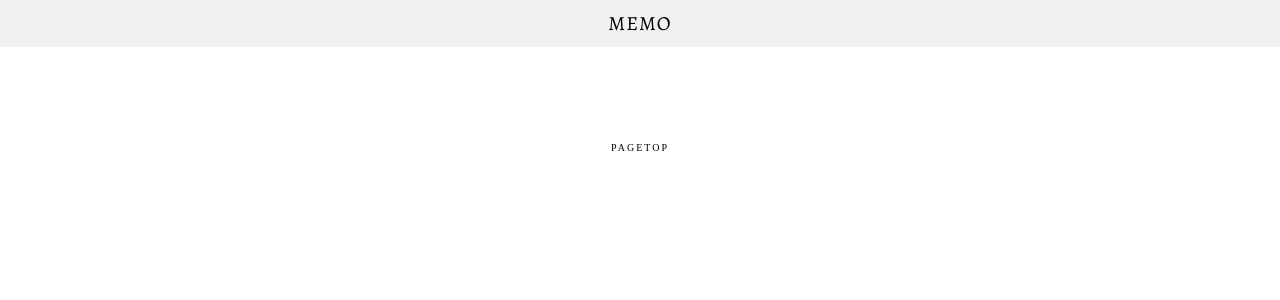
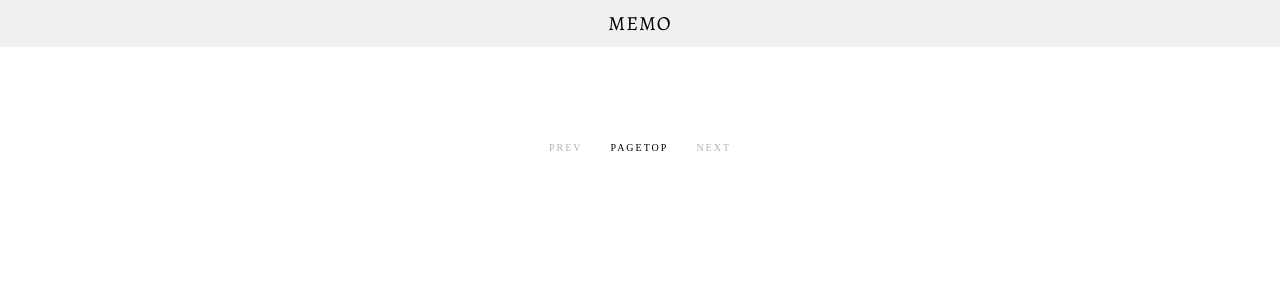
Before and after one commit to bisqhq/bisqhq.github.io, a Jekyll site: the page memo/memo.html, which Jekyll copies as it is, in a window 1280 px wide. Shown: the top 300 px of the page. Built offline with Jekyll 4.4.1, drawn with Linux system fonts in a browser that asks for light colours; nearby versions of some CDN libraries; some web fonts are replaced; comment, search, counter and statistics services are not loaded.

Commit message:
Update memo.html

```diff
--- a/memo/memo.html
+++ b/memo/memo.html
@@ -2,47 +2,39 @@
 <html lang="ja">
 <head>
     <meta charset="UTF-8">
+    <meta name="viewport" content="width=device-width, initial-scale=1.0">
     <title>MEMO</title>
-    <!-- 検索避け設定 -->
-    <meta name="robots" content="noindex,nofollow,noarchive">
-    <meta name="viewport" content="width=device-width,minimum-scale=1,maximum-scale=1,user-scalable=no" />
+    <!-- Linearicons (アイコンフォント) -->
+    <link rel="stylesheet" href="https://cdn.linearicons.com/free/1.0.0/icon-font.min.css">
+    <!-- 独自CSS -->
+    <link rel="stylesheet" href="memo.css">
 
-    <!-- アイコンフォント & jQuery -->
-    <link rel="stylesheet" href="https://cdn.linearicons.com/free/1.0.0/icon-font.min.css">
-    <script type="text/javascript" src="https://ajax.googleapis.com/ajax/libs/jquery/1.7.2/jquery.min.js"></script>
+    <!-- jQuery -->
+    <script src="https://code.jquery.com/jquery-3.6.0.min.js"></script>
 
-    <!-- CSS読み込み -->
-    <link rel="stylesheet" href="memo.css">
-    <!-- Firebase SDK (バージョン9/コンパクト互換) -->
-<script src="https://www.gstatic.com/firebasejs/9.23.0/firebase-app-compat.js"></script>
-<script src="https://www.gstatic.com/firebasejs/9.23.0/firebase-database-compat.js"></script>
+    <!-- Firebase SDK (v8) -->
+    <script src="https://www.gstatic.com/firebasejs/8.10.1/firebase-app.js"></script>
+    <script src="https://www.gstatic.com/firebasejs/8.10.1/firebase-database.js"></script>
+
+    <!-- 独自JS -->
+    <script src="memo.js" defer></script>
 </head>
 <body>
 
-<!-- 全体レイアウト -->
-<header>
-    <h1>MEMO</h1>
-</header>
+    <!-- ヘッダーエリア -->
+    <header>
+        <h1>MEMO</h1>
+    </header>
 
-<!-- 一覧画面レイアウト：記事がここに流し込まれます -->
-<article id="memo-container">
-</article>
+    <!-- 一覧画面レイアウト：JSで記事がここに流し込まれます -->
+    <article id="memo-container"></article>
 
-<!-- 一覧画面レイアウト：下部表示（ページネーション） -->
-<div class="pager">
-    <ul>
-        <li class="next" id="btn-next">
-            <!-- JavaScriptで描画 -->
-        </li>
-        <li class="top"><span class="lnr lnr-chevron-up"></span><i>PAGETOP</i></li>
-        <li class="prev" id="btn-prev">
-            <!-- JavaScriptで描画 -->
-        </li>
+    <!-- ページネーション ＆ PAGETOP -->
+    <ul class="pager">
+        <li id="btn-prev" class="disabled"><i>PREV</i><span class="lnr lnr-arrow-right-circle"></span></li>
+        <li class="top"><i>PAGETOP</i><span class="lnr lnr-chevron-up-circle"></span></li>
+        <li id="btn-next" class="disabled"><i>NEXT</i><span class="lnr lnr-arrow-left-circle"></span></li>
     </ul>
-</div>
-
-<!-- スクリプト読み込み -->
-<script src="memo.js"></script>
 
 </body>
 </html>
```
